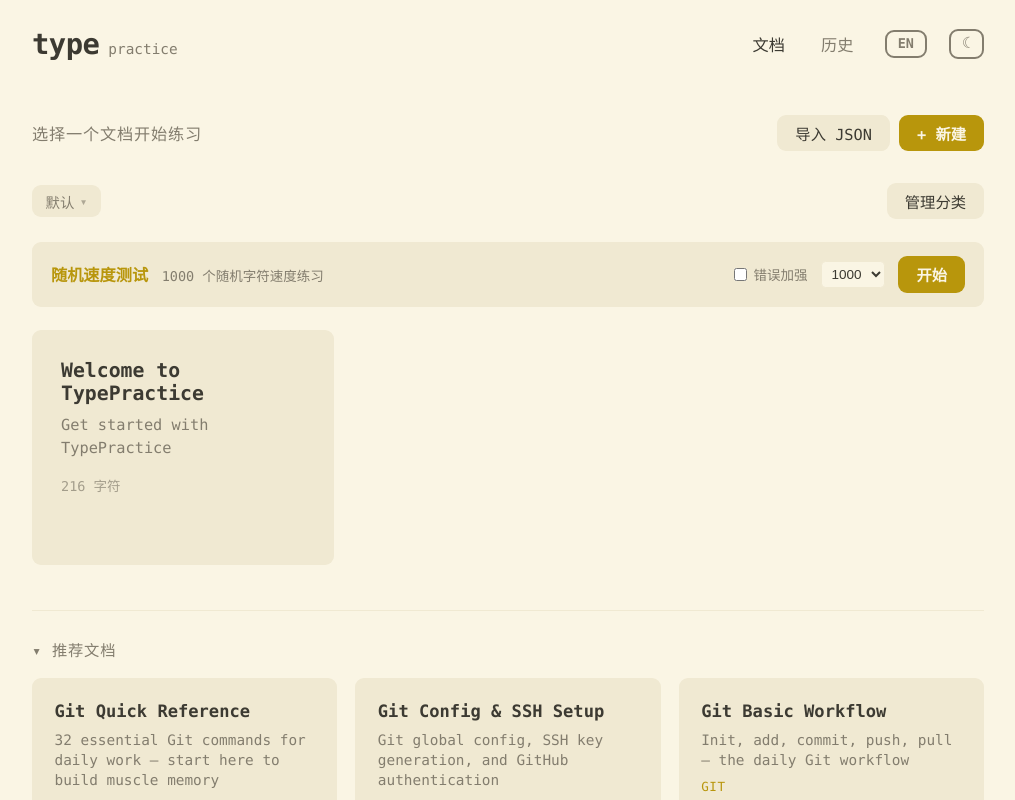
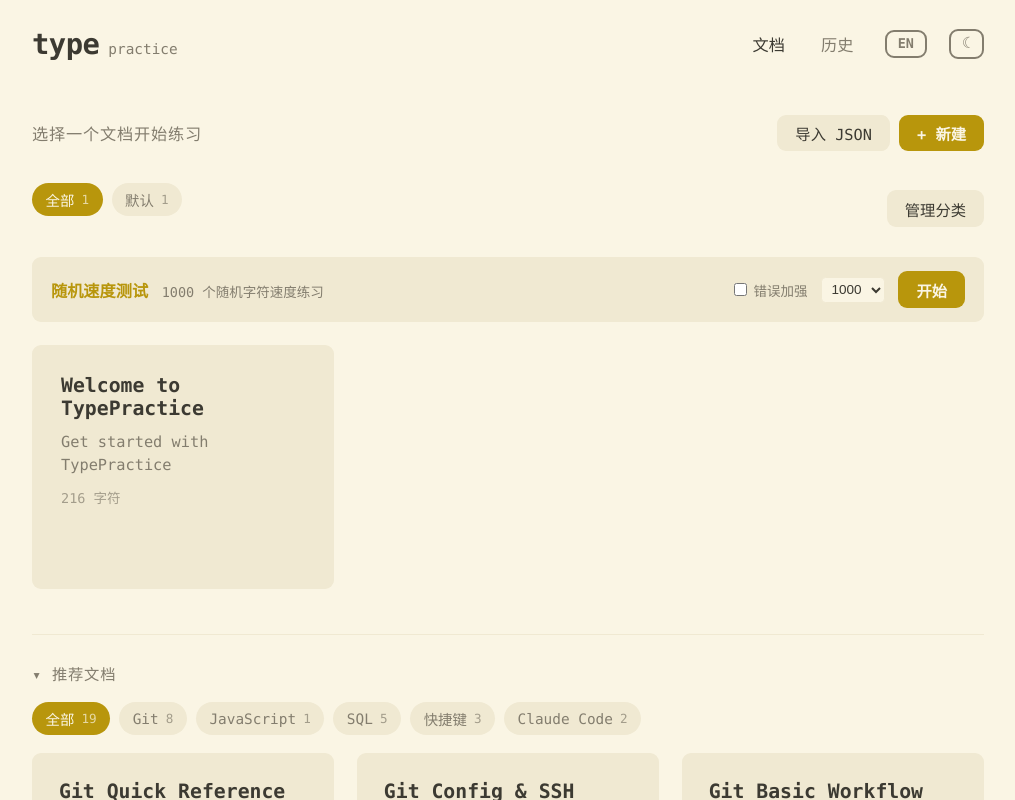
Before and after one commit to economicBYTE/input-lab, a React (Vite) app: page / in a window 1280 px wide. Shown: the top 800 px of the page, without its empty margins (132-1147 px from the left). Built offline with nearby package versions, Linux system fonts and the light colour scheme.

Commit message:
chore: optimization docs display

```diff
--- a/src/index.css
+++ b/src/index.css
@@ -223,6 +223,7 @@ a:hover {
   border: 2px solid transparent;
   display: flex;
   flex-direction: column;
+  gap: 0.6rem;
 }
 
 .document-card:hover {
@@ -271,14 +272,12 @@ a:hover {
   color: var(--text-color);
   font-size: 1.1rem;
   font-weight: 600;
-  margin-bottom: 0.5rem;
 }
 
 .document-card-desc {
   color: var(--sub-color);
   font-size: 0.85rem;
   line-height: 1.5;
-  margin-bottom: 0.85rem;
   display: -webkit-box;
   -webkit-line-clamp: 2;
   -webkit-box-orient: vertical;
@@ -1452,38 +1451,83 @@ a:hover {
   letter-spacing: 0.05em;
 }
 
+.filter-bar {
+  display: flex;
+  flex-wrap: wrap;
+  gap: 0.5rem;
+  margin-bottom: 1rem;
+}
+
+.filter-tag {
+  display: inline-flex;
+  align-items: center;
+  gap: 0.4rem;
+  padding: 0.35rem 0.75rem;
+  border: none;
+  border-radius: 999px;
+  background: var(--sub-alt-color);
+  color: var(--sub-color);
+  font-size: 0.8rem;
+  font-family: inherit;
+  cursor: pointer;
+  transition: background 0.15s, color 0.15s;
+}
+
+.filter-tag:hover {
+  color: var(--text-color);
+}
+
+.filter-tag.active {
+  background: var(--main-color);
+  color: var(--bg-color);
+}
+
+.filter-count {
+  font-size: 0.7rem;
+  opacity: 0.7;
+}
+
 .preset-grid {
   display: grid;
-  grid-template-columns: repeat(auto-fill, minmax(240px, 1fr));
-  gap: 1rem;
+  grid-template-columns: repeat(auto-fill, minmax(300px, 1fr));
+  gap: 1.25rem;
 }
 
 .preset-card {
   background: var(--sub-alt-color);
   border-radius: var(--roundness);
-  padding: 1.25rem;
+  padding: 1.5rem;
   display: flex;
   flex-direction: column;
-  gap: 0.5rem;
+  gap: 0.6rem;
 }
 
 .preset-card-title {
   color: var(--text-color);
-  font-size: 0.95rem;
+  font-size: 1.1rem;
   font-weight: 600;
 }
 
 .preset-card-desc {
   color: var(--sub-color);
-  font-size: 0.8rem;
-  line-height: 1.4;
-}
-
-.preset-card-category {
-  color: var(--main-color);
-  font-size: 0.7rem;
-  text-transform: uppercase;
-  letter-spacing: 0.05em;
+  font-size: 0.85rem;
+  line-height: 1.5;
+  display: -webkit-box;
+  -webkit-line-clamp: 2;
+  -webkit-box-orient: vertical;
+  overflow: hidden;
+}
+
+.card-badge {
+  align-self: flex-start;
+  padding: 0.2rem 0.55rem;
+  background: var(--main-color);
+  color: var(--bg-color);
+  font-size: 0.68rem;
+  font-weight: 600;
+  letter-spacing: 0.03em;
+  border-radius: 999px;
+  white-space: nowrap;
 }
 
 .preset-card-bottom {
--- a/src/locales/en.ts
+++ b/src/locales/en.ts
@@ -14,6 +14,7 @@ const en: Record<LocaleKeys, string> = {
   'doc.defaultCategory': 'default',
   'doc.emptyHint': 'no documents yet — click "+ new" to add practice content',
   'doc.recommendedDocs': 'recommended documents',
+  'doc.allCategories': 'all',
   'doc.adding': 'adding...',
   'doc.add': 'add',
   'doc.renamedTo': 'added as: {title}',
--- a/src/locales/zh.ts
+++ b/src/locales/zh.ts
@@ -12,6 +12,7 @@ const zh = {
   'doc.defaultCategory': '默认',
   'doc.emptyHint': '还没有文档 — 点击 "+ 新建" 添加练习内容',
   'doc.recommendedDocs': '推荐文档',
+  'doc.allCategories': '全部',
   'doc.adding': '添加中...',
   'doc.add': '添加',
   'doc.renamedTo': '已添加，重命名为: {title}',
--- a/src/pages/DocumentList.tsx
+++ b/src/pages/DocumentList.tsx
@@ -1,4 +1,4 @@
-import { useEffect, useState, useCallback, useRef } from 'react';
+import { useEffect, useState, useCallback, useRef, useMemo } from 'react';
 import { useNavigate } from 'react-router-dom';
 import { useDocumentStore } from '@/stores/documentStore';
 import { useCategoryStore } from '@/stores/categoryStore';
@@ -138,14 +138,9 @@ export default function DocumentList() {
   const [editingCategoryId, setEditingCategoryId] = useState<string | null>(null);
   const [confirmDeleteCategoryId, setConfirmDeleteCategoryId] = useState<string | null>(null);
 
-  // 分类折叠状态
-  const [collapsedCategories, setCollapsedCategories] = useState<Record<string, boolean>>(() => {
-    try {
-      return JSON.parse(localStorage.getItem('collapsedCategories') || '{}');
-    } catch {
-      return {};
-    }
-  });
+  // 已添加文档分类筛选：null = 全部，'__uncategorized' = 未分类，其他 = categoryId
+  const UNCATEGORIZED_KEY = '__uncategorized';
+  const [selectedDocCategory, setSelectedDocCategory] = useState<string | null>(null);
 
   // 预置文档
   const [presetIndex, setPresetIndex] = useState<PresetIndex[]>([]);
@@ -153,6 +148,33 @@ export default function DocumentList() {
   const [importingPreset, setImportingPreset] = useState<string | null>(null);
   const [renamedPreset, setRenamedPreset] = useState<{ file: string; newTitle: string } | null>(null);
   const [highlightDocId, setHighlightDocId] = useState<string | null>(null);
+  // 推荐文档分类筛选：null = 全部
+  const [selectedPresetCategory, setSelectedPresetCategory] = useState<string | null>(null);
+
+  // 推荐文档分类列表（保留 index.json 首次出现的顺序，附计数）
+  const presetCategories = useMemo(() => {
+    const order: string[] = [];
+    const counts = new Map<string, number>();
+    for (const p of presetIndex) {
+      const cat = p.category ?? '';
+      if (!cat) continue;
+      if (!counts.has(cat)) order.push(cat);
+      counts.set(cat, (counts.get(cat) ?? 0) + 1);
+    }
+    return order.map((name) => ({ name, count: counts.get(name)! }));
+  }, [presetIndex]);
+
+  // 按分类排序 + 应用筛选
+  const visiblePresets = useMemo(() => {
+    const orderMap = new Map(presetCategories.map((c, i) => [c.name, i]));
+    const sorted = [...presetIndex].sort((a, b) => {
+      const ao = orderMap.get(a.category ?? '') ?? Infinity;
+      const bo = orderMap.get(b.category ?? '') ?? Infinity;
+      return ao - bo;
+    });
+    if (selectedPresetCategory === null) return sorted;
+    return sorted.filter((p) => p.category === selectedPresetCategory);
+  }, [presetIndex, presetCategories, selectedPresetCategory]);
 
   // 速度测试
   const [speedTestBoost, setSpeedTestBoost] = useState(false);
@@ -179,14 +201,34 @@ export default function DocumentList() {
       .catch(() => {});
   }, []);
 
-  // 持久化折叠状态
-  useEffect(() => {
-    localStorage.setItem('collapsedCategories', JSON.stringify(collapsedCategories));
-  }, [collapsedCategories]);
+  // 已添加文档：分类查找表（用于卡片角标显示分类名）
+  const categoryNameMap = useMemo(
+    () => new Map(categories.map((c) => [c.id, c.name])),
+    [categories]
+  );
 
-  const toggleCollapse = (key: string) => {
-    setCollapsedCategories((prev) => ({ ...prev, [key]: !prev[key] }));
-  };
+  // 各分类下的文档计数
+  const docCategoryCounts = useMemo(() => {
+    const counts = new Map<string, number>();
+    let uncategorized = 0;
+    for (const d of documents) {
+      if (d.categoryId && categoryNameMap.has(d.categoryId)) {
+        counts.set(d.categoryId, (counts.get(d.categoryId) ?? 0) + 1);
+      } else {
+        uncategorized += 1;
+      }
+    }
+    return { byCategory: counts, uncategorized };
+  }, [documents, categoryNameMap]);
+
+  // 应用筛选
+  const filteredDocuments = useMemo(() => {
+    if (selectedDocCategory === null) return documents;
+    if (selectedDocCategory === UNCATEGORIZED_KEY) {
+      return documents.filter((d) => !d.categoryId || !categoryNameMap.has(d.categoryId));
+    }
+    return documents.filter((d) => d.categoryId === selectedDocCategory);
+  }, [documents, selectedDocCategory, categoryNameMap]);
 
   // ---- 文档 CRUD ----
 
@@ -417,30 +459,6 @@ export default function DocumentList() {
     }
   };
 
-  // ---- 分组文档 ----
-
-  const groupedDocuments = () => {
-    const groups: { id: string; name: string; docs: Document[] }[] = [];
-
-    // 按分类分组
-    for (const cat of categories) {
-      const docs = documents.filter((d) => d.categoryId === cat.id);
-      if (docs.length > 0) {
-        groups.push({ id: cat.id, name: cat.name, docs });
-      }
-    }
-
-    // 未分类
-    const uncategorized = documents.filter(
-      (d) => !d.categoryId || !categories.some((c) => c.id === d.categoryId)
-    );
-    if (uncategorized.length > 0) {
-      groups.push({ id: '__uncategorized', name: t('doc.defaultCategory'), docs: uncategorized });
-    }
-
-    return groups;
-  };
-
   if (loading) {
     return (
       <div className="center-container">
@@ -448,9 +466,6 @@ export default function DocumentList() {
       </div>
     );
   }
-
-  const groups = groupedDocuments();
-  const hasCategories = categories.length > 0;
 
   return (
     <div className="document-list">
@@ -473,20 +488,42 @@ export default function DocumentList() {
         </div>
       </div>
 
-      {/* 分类管理栏 */}
+      {/* 分类筛选栏 */}
+      {documents.length > 0 && (
         <div className="category-bar">
-        <div className="category-tags">
-          {categories.map((cat) => (
-            <span key={cat.id} className="category-tag" onClick={() => toggleCollapse(cat.id)}>
+          <div className="filter-bar">
+            <button
+              type="button"
+              className={`filter-tag${selectedDocCategory === null ? ' active' : ''}`}
+              onClick={() => setSelectedDocCategory(null)}
+            >
+              {t('doc.allCategories')}
+              <span className="filter-count">{documents.length}</span>
+            </button>
+            {categories.map((cat) => {
+              const n = docCategoryCounts.byCategory.get(cat.id) ?? 0;
+              if (n === 0) return null;
+              return (
+                <button
+                  key={cat.id}
+                  type="button"
+                  className={`filter-tag${selectedDocCategory === cat.id ? ' active' : ''}`}
+                  onClick={() => setSelectedDocCategory(cat.id)}
+                >
                   {cat.name}
-              <span className="category-tag-arrow">{collapsedCategories[cat.id] ? '▸' : '▾'}</span>
-            </span>
-          ))}
-          {documents.some((d) => !d.categoryId || !categories.some((c) => c.id === d.categoryId)) && (
-            <span className="category-tag" onClick={() => toggleCollapse('__uncategorized')}>
+                  <span className="filter-count">{n}</span>
+                </button>
+              );
+            })}
+            {docCategoryCounts.uncategorized > 0 && (
+              <button
+                type="button"
+                className={`filter-tag${selectedDocCategory === UNCATEGORIZED_KEY ? ' active' : ''}`}
+                onClick={() => setSelectedDocCategory(UNCATEGORIZED_KEY)}
+              >
                 {t('doc.defaultCategory')}
-              <span className="category-tag-arrow">{collapsedCategories['__uncategorized'] ? '▸' : '▾'}</span>
-            </span>
+                <span className="filter-count">{docCategoryCounts.uncategorized}</span>
+              </button>
             )}
           </div>
           <button
@@ -496,6 +533,7 @@ export default function DocumentList() {
             {t('category.manage')}
           </button>
         </div>
+      )}
 
       {/* 速度测试入口 */}
       <div className="speed-test-bar">
@@ -538,49 +576,14 @@ export default function DocumentList() {
         <div className="document-empty">
           {t('doc.emptyHint')}
         </div>
-      ) : hasCategories ? (
-        // 分组显示
-        <div className="document-groups">
-          {groups.map((group) => (
-            <div key={group.id} className="document-group">
-              <div
-                className="document-group-header"
-                onClick={() => toggleCollapse(group.id)}
-              >
-                <span className="document-group-arrow">
-                  {collapsedCategories[group.id] ? '▸' : '▾'}
-                </span>
-                <span className="document-group-name">{group.name}</span>
-                <span className="document-group-count">{group.docs.length}</span>
-              </div>
-              {!collapsedCategories[group.id] && (
+      ) : (
         <div className="document-grid">
-                  {group.docs.map((doc) => (
+          {filteredDocuments.map((doc) => (
             <DocumentCard
               key={doc.id}
               doc={doc}
               categories={categories}
-                      confirmDeleteId={confirmDeleteId}
-                      isNew={highlightDocId === doc.id}
-                      onNavigate={(id) => navigate(`/practice/${id}`)}
-                      onEdit={openEdit}
-                      onDelete={handleDelete}
-                      onCategoryChange={handleCategoryChange}
-                    />
-                  ))}
-                </div>
-              )}
-            </div>
-          ))}
-        </div>
-      ) : (
-        // 无分类时平铺显示
-        <div className="document-grid">
-          {documents.map((doc) => (
-            <DocumentCard
-              key={doc.id}
-              doc={doc}
-              categories={categories}
+              categoryName={doc.categoryId ? categoryNameMap.get(doc.categoryId) : undefined}
               confirmDeleteId={confirmDeleteId}
               isNew={highlightDocId === doc.id}
               onNavigate={(id) => navigate(`/practice/${id}`)}
@@ -604,14 +607,38 @@ export default function DocumentList() {
             </span>
           </div>
           {showPresets && (
+            <>
+              {presetCategories.length > 0 && (
+                <div className="filter-bar">
+                  <button
+                    type="button"
+                    className={`filter-tag${selectedPresetCategory === null ? ' active' : ''}`}
+                    onClick={() => setSelectedPresetCategory(null)}
+                  >
+                    {t('doc.allCategories')}
+                    <span className="filter-count">{presetIndex.length}</span>
+                  </button>
+                  {presetCategories.map((cat) => (
+                    <button
+                      key={cat.name}
+                      type="button"
+                      className={`filter-tag${selectedPresetCategory === cat.name ? ' active' : ''}`}
+                      onClick={() => setSelectedPresetCategory(cat.name)}
+                    >
+                      {cat.name}
+                      <span className="filter-count">{cat.count}</span>
+                    </button>
+                  ))}
+                </div>
+              )}
               <div className="preset-grid">
-              {presetIndex.map((preset) => (
+                {visiblePresets.map((preset) => (
                   <div key={preset.file} className="preset-card">
                     <div className="preset-card-title">{preset.title}</div>
+                    {preset.category && (
+                      <span className="card-badge">{preset.category}</span>
+                    )}
                     <div className="preset-card-desc">{preset.description}</div>
-                    {preset.category && (
-                      <div className="preset-card-category">{preset.category}</div>
-                    )}
                     <div className="preset-card-bottom">
                       {renamedPreset?.file === preset.file && (
                         <span className="preset-renamed-tip">
@@ -631,6 +658,7 @@ export default function DocumentList() {
                   </div>
                 ))}
               </div>
+            </>
           )}
         </div>
       )}
@@ -877,6 +905,7 @@ export default function DocumentList() {
 function DocumentCard({
   doc,
   categories,
+  categoryName,
   confirmDeleteId,
   isNew,
   onNavigate,
@@ -886,6 +915,7 @@ function DocumentCard({
 }: {
   doc: Document;
   categories: { id: string; name: string }[];
+  categoryName?: string;
   confirmDeleteId: string | null;
   isNew?: boolean;
   onNavigate: (id: string) => void;
@@ -908,6 +938,9 @@ function DocumentCard({
   return (
     <div ref={cardRef} className={`document-card${isNew ? ' document-card-new' : ''}`} onClick={() => onNavigate(doc.id)}>
       <div className="document-card-title">{doc.title}</div>
+      {categoryName && (
+        <span className="card-badge">{categoryName}</span>
+      )}
       {doc.description && (
         <div className="document-card-desc">{doc.description}</div>
       )}
```
Lines whose indentation alone changed are shown as unchanged.
